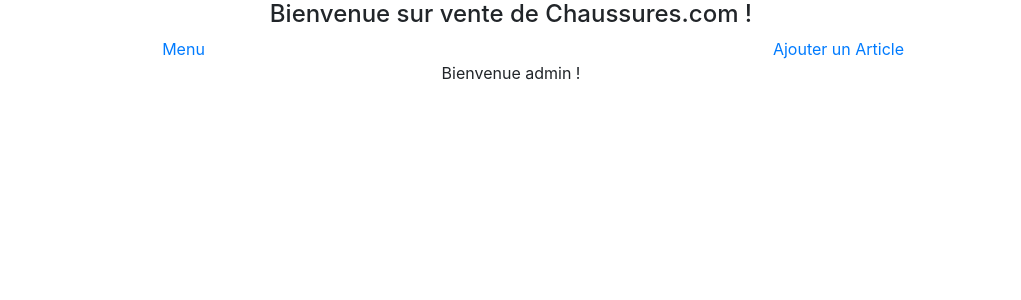
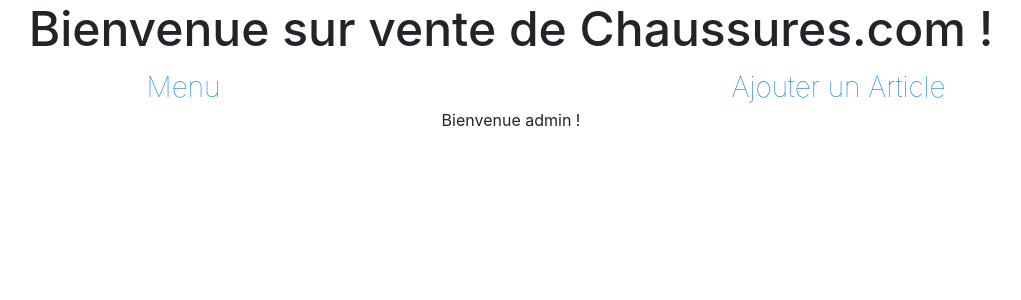
Before and after one commit to niszco/projet_web, a Symfony app: template templates/home.html.twig in a window 1280 px wide. Shown: the top 300 px of the page, without its empty margins (129-1150 px from the left). Run offline with Twig, Linux system fonts and the light colour scheme; the template is opened without the code that fills it, so the values that code supplies are empty; some libraries are stand-ins or nearby versions.

Commit message:
CSS and content fixed

```diff
--- a/public/css/style.css
+++ b/public/css/style.css
@@ -1,8 +1,33 @@
-.shoe-content {
+body {
+    margin: auto;
+}
+
+h4 {
+    font-size: 48px;
+}
+
+#routes {
+    font-size: 28px;
+    font-weight: lighter;
+}
+
+p {
+
+}
+
+#main-content-display {
     display: flex;
     flex-direction: row;
     align-items: center;
     justify-content: space-around;
+}
+
+.shoe-container {
+    display: flex;
+    flex-wrap: wrap;
+}
+
+.shoe-content {
     background-color: #cccccc;
     padding: 2rem;
     margin: 1rem;
--- a/src/DataFixtures/ShoesFixtures.php
+++ b/src/DataFixtures/ShoesFixtures.php
@@ -22,9 +22,9 @@ class ShoesFixtures extends Fixture implements DependentFixtureInterface
 
         $shoesData = [
 
-            ['Air Max', 120, 'Comfortable running shoes', 'Blue', 'nike-1.png', $nikeBrand, [$size36, $size37]],
-            ['Ultrarange', 80, 'Classic casual shoes', 'White', 'vans-1.png', $vansBrand, [$size37, $size38]],
-            // TODO : Ajouter plus de chaussures !
+            ['Air Max', 120, 'Comfortable running shoes', 'Orange / Beige / Jaune', 'nike-1.png', $nikeBrand, [$size36, $size37]],
+            ['Ultrarange', 90, 'Classic casual shoes', 'Brun', 'vans-1.png', $vansBrand, [$size37, $size38]],
+            // TODO : Ajouter plus de Chaussures !
         ];
 
         foreach ($shoesData as [$name, $price, $description, $color, $image, $brand, $sizes]) {
--- a/templates/home.html.twig
+++ b/templates/home.html.twig
@@ -18,6 +18,7 @@
         <div id="display-content" class="text-center">
             <p>Bienvenue admin !</p>
             <div id="main-content-display">
+                <div class="shoe-container">
                 {% for shoe in shoes %}
                     <div class="shoe-content">
                         <div class="display-image">
@@ -41,6 +42,7 @@
                         </div>
                     </div>
                 {% endfor %}
+                </div>
             </div>
         </div>
     </body>
```
Also changed, not shown: src/DataFixtures/SizeFixtures.php (+7 -0 lines).
